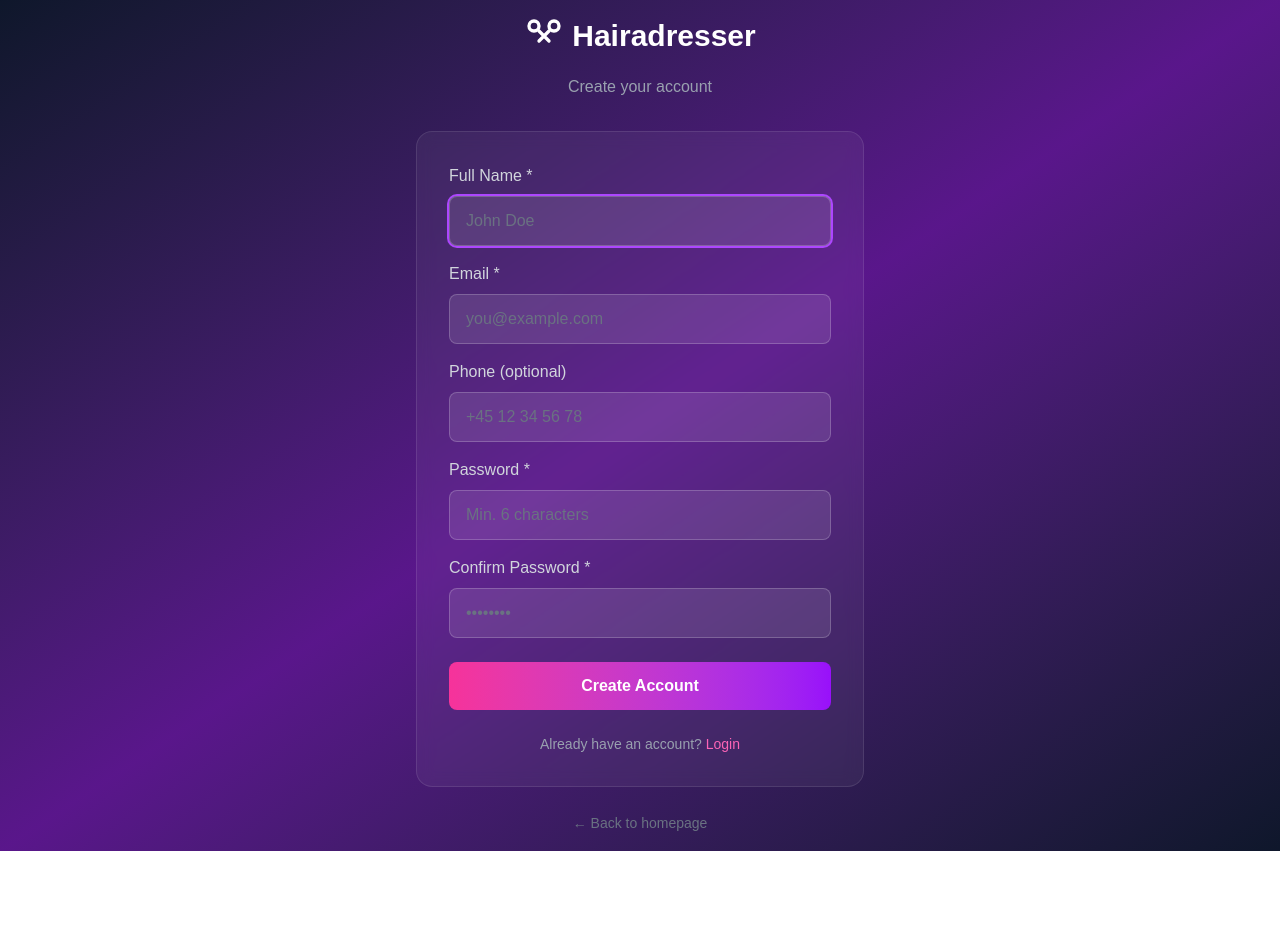
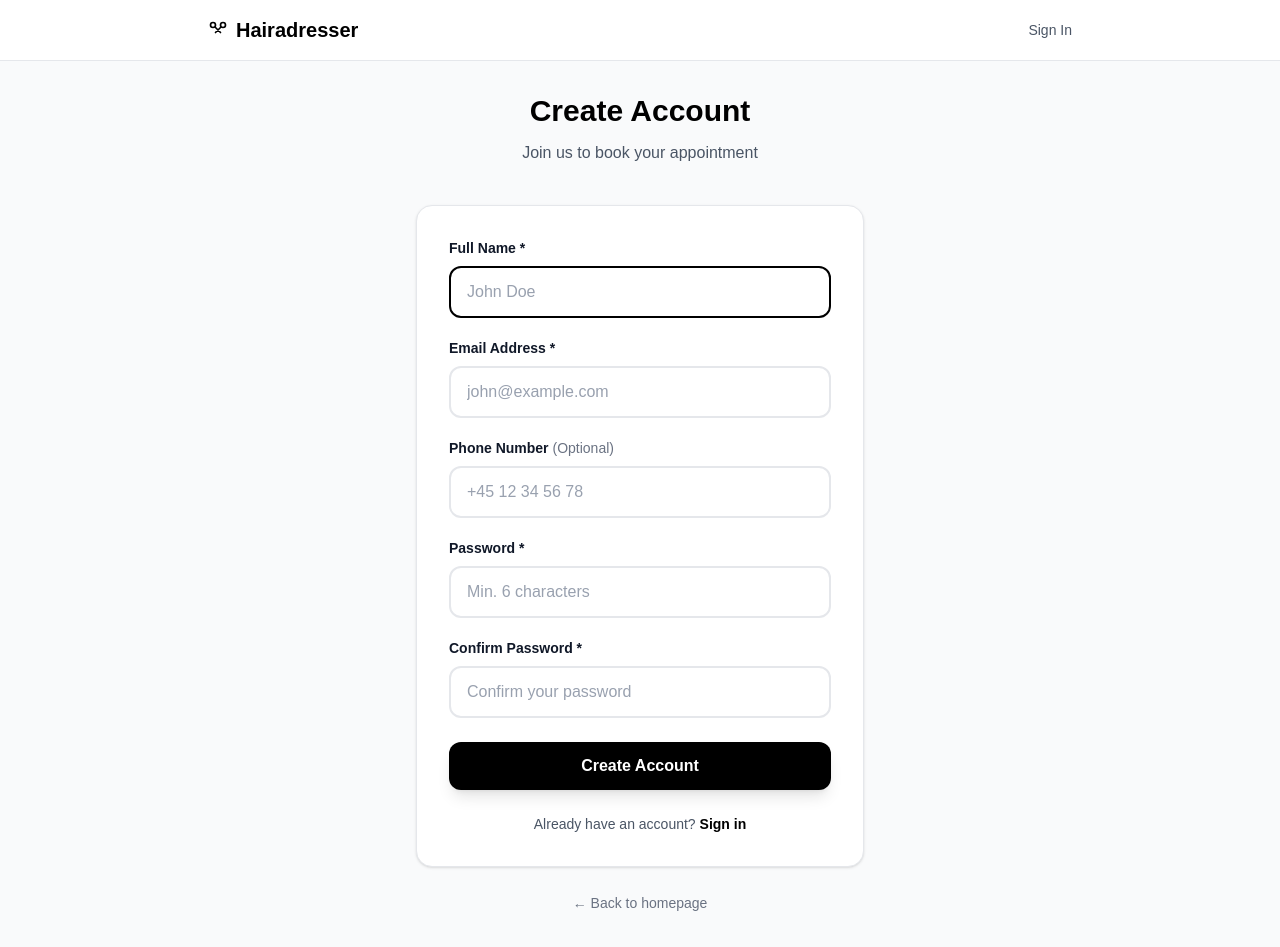
Before and after one commit to Raed22xm/hairadresser, a Next.js app: page /register in a window 1280 px wide. Before the commit the page ends 851 px from the top, so only its background shows below. Built offline with nearby package versions, Linux system fonts and the light colour scheme.

Commit message:
User updates to login/register pages and business info

```diff
--- a/src/app/login/page.tsx
+++ b/src/app/login/page.tsx
@@ -46,48 +46,61 @@ export default function LoginPage() {
   }
 
   return (
-    <div className="min-h-screen bg-gradient-to-br from-slate-900 via-purple-900 to-slate-900 flex items-center justify-center p-4">
-      <div className="w-full max-w-md">
-        {/* Logo */}
-        <div className="text-center mb-8">
-          <Link href="/" className="inline-flex items-center gap-2 group">
-            <div className="w-10 h-10 text-white group-hover:scale-110 transition-transform">
+    <div className="min-h-screen bg-gray-50 flex flex-col">
+      {/* Header */}
+      <nav className="bg-white border-b border-gray-200 sticky top-0 z-50">
+        <div className="max-w-4xl mx-auto px-4 py-4 flex justify-between items-center">
+          <Link href="/" className="text-xl font-bold flex items-center gap-2">
+            <div className="w-5 h-5">
               <ScissorsIcon className="w-full h-full" />
             </div>
-            <span className="text-3xl font-bold text-white">Hairadresser</span>
+            Hairadresser
           </Link>
-          <p className="text-gray-400 mt-3">Welcome back!</p>
+          <Link href="/register" className="text-sm font-medium text-gray-600 hover:text-black transition-colors">
+            Sign Up
+          </Link>
+        </div>
+      </nav>
+
+      {/* Main Content */}
+      <main className="flex-1 flex items-center justify-center p-4">
+        <div className="w-full max-w-md">
+          {/* Heading */}
+          <div className="text-center mb-10">
+            <h1 className="text-3xl font-bold text-black mb-3">Welcome Back</h1>
+            <p className="text-gray-600">Sign in to your account</p>
           </div>
 
           {/* Login Form */}
-        <form onSubmit={handleSubmit} className="bg-white/5 backdrop-blur-sm border border-white/10 rounded-2xl p-8">
+          <form onSubmit={handleSubmit} className="bg-white border border-gray-200 rounded-2xl p-8 shadow-sm">
             {error && (
-            <div className="bg-red-500/20 border border-red-500 text-red-300 px-4 py-3 rounded-lg mb-6 text-sm">
-              {error}
+              <div className="bg-red-50 border-2 border-red-200 text-red-700 px-4 py-4 rounded-xl mb-6 text-sm font-medium flex items-center gap-3">
+                <span>⚠️</span>
+                <span>{error}</span>
               </div>
             )}
 
-          <div className="mb-4">
-            <label className="block text-gray-300 mb-2">Email</label>
+            <div className="mb-5">
+              <label className="block text-sm font-bold text-gray-900 mb-2">Email Address</label>
               <input
                 type="email"
                 value={email}
                 onChange={(e) => setEmail(e.target.value)}
-              className="w-full bg-white/10 border border-white/20 rounded-lg px-4 py-3 text-white placeholder-gray-500 focus:outline-none focus:ring-2 focus:ring-purple-500"
-              placeholder="you@example.com"
+                className="w-full border-2 border-gray-200 rounded-xl px-4 py-3 text-gray-900 placeholder-gray-400 bg-white focus:outline-none focus:border-black transition-all"
+                placeholder="john@example.com"
                 required
                 autoFocus
               />
             </div>
 
             <div className="mb-6">
-            <label className="block text-gray-300 mb-2">Password</label>
+              <label className="block text-sm font-bold text-gray-900 mb-2">Password</label>
               <input
                 type="password"
                 value={password}
                 onChange={(e) => setPassword(e.target.value)}
-              className="w-full bg-white/10 border border-white/20 rounded-lg px-4 py-3 text-white placeholder-gray-500 focus:outline-none focus:ring-2 focus:ring-purple-500"
-              placeholder="••••••••"
+                className="w-full border-2 border-gray-200 rounded-xl px-4 py-3 text-gray-900 placeholder-gray-400 bg-white focus:outline-none focus:border-black transition-all"
+                placeholder="Enter your password"
                 required
               />
             </div>
@@ -95,25 +108,26 @@ export default function LoginPage() {
             <button
               type="submit"
               disabled={loading}
-            className="w-full py-3 bg-gradient-to-r from-pink-500 to-purple-600 rounded-lg text-white font-semibold disabled:opacity-50 transition-all hover:scale-[1.02]"
+              className="w-full py-3 bg-black text-white rounded-xl font-semibold hover:bg-gray-800 disabled:opacity-50 disabled:cursor-not-allowed transition-all shadow-lg hover:shadow-xl"
             >
-            {loading ? 'Logging in...' : 'Login'}
+              {loading ? 'Signing in...' : 'Sign In'}
             </button>
 
-          <p className="text-center text-gray-400 text-sm mt-6">
+            <p className="text-center text-gray-600 text-sm mt-6">
               Don&apos;t have an account?{' '}
-            <Link href="/register" className="text-pink-400 hover:text-pink-300">
-              Sign up
+              <Link href="/register" className="font-semibold text-black hover:underline">
+                Create one
               </Link>
             </p>
           </form>
 
           <p className="text-center mt-6">
-          <Link href="/" className="text-gray-500 hover:text-gray-400 text-sm">
+            <Link href="/" className="text-gray-500 hover:text-gray-700 text-sm font-medium transition-colors">
               ← Back to homepage
             </Link>
           </p>
         </div>
+      </main>
     </div>
   )
 }
--- a/src/app/page.tsx
+++ b/src/app/page.tsx
@@ -72,7 +72,7 @@ export default async function HomePage() {
                         Style & Elegance.
                     </h1>
                     <p className="text-xl md:text-2xl text-gray-700 max-w-2xl mx-auto leading-relaxed font-medium">
-                        Experience premium hair care in the heart of Copenhagen.
+                        Experience premium hair care in the heart of Glostrup.
                     </p>
                 </div>
 
--- a/src/app/register/page.tsx
+++ b/src/app/register/page.tsx
@@ -63,70 +63,83 @@ export default function RegisterPage() {
   }
 
   return (
-    <div className="min-h-screen bg-gradient-to-br from-slate-900 via-purple-900 to-slate-900 flex items-center justify-center p-4">
-      <div className="w-full max-w-md">
-        {/* Logo */}
-        <div className="text-center mb-8">
-          <Link href="/" className="inline-flex items-center gap-2 group">
-            <div className="w-10 h-10 text-white group-hover:scale-110 transition-transform">
+    <div className="min-h-screen bg-gray-50 flex flex-col">
+      {/* Header */}
+      <nav className="bg-white border-b border-gray-200 sticky top-0 z-50">
+        <div className="max-w-4xl mx-auto px-4 py-4 flex justify-between items-center">
+          <Link href="/" className="text-xl font-bold flex items-center gap-2">
+            <div className="w-5 h-5">
               <ScissorsIcon className="w-full h-full" />
             </div>
-            <span className="text-3xl font-bold text-white">Hairadresser</span>
+            Hairadresser
           </Link>
-          <p className="text-gray-400 mt-3">Create your account</p>
+          <Link href="/login" className="text-sm font-medium text-gray-600 hover:text-black transition-colors">
+            Sign In
+          </Link>
+        </div>
+      </nav>
+
+      {/* Main Content */}
+      <main className="flex-1 flex items-center justify-center p-4 py-8">
+        <div className="w-full max-w-md">
+          {/* Heading */}
+          <div className="text-center mb-10">
+            <h1 className="text-3xl font-bold text-black mb-3">Create Account</h1>
+            <p className="text-gray-600">Join us to book your appointment</p>
           </div>
 
           {/* Register Form */}
-        <form onSubmit={handleSubmit} className="bg-white/5 backdrop-blur-sm border border-white/10 rounded-2xl p-8">
+          <form onSubmit={handleSubmit} className="bg-white border border-gray-200 rounded-2xl p-8 shadow-sm">
             {error && (
-            <div className="bg-red-500/20 border border-red-500 text-red-300 px-4 py-3 rounded-lg mb-6 text-sm">
-              {error}
+              <div className="bg-red-50 border-2 border-red-200 text-red-700 px-4 py-4 rounded-xl mb-6 text-sm font-medium flex items-center gap-3">
+                <span>⚠️</span>
+                <span>{error}</span>
               </div>
             )}
 
-          <div className="mb-4">
-            <label className="block text-gray-300 mb-2">Full Name *</label>
+            <div className="mb-5">
+              <label className="block text-sm font-bold text-gray-900 mb-2">Full Name *</label>
               <input
                 type="text"
                 value={form.name}
                 onChange={(e) => setForm(prev => ({ ...prev, name: e.target.value }))}
-              className="w-full bg-white/10 border border-white/20 rounded-lg px-4 py-3 text-white placeholder-gray-500 focus:outline-none focus:ring-2 focus:ring-purple-500"
+                className="w-full border-2 border-gray-200 rounded-xl px-4 py-3 text-gray-900 placeholder-gray-400 bg-white focus:outline-none focus:border-black transition-all"
                 placeholder="John Doe"
                 required
                 autoFocus
               />
             </div>
 
-          <div className="mb-4">
-            <label className="block text-gray-300 mb-2">Email *</label>
+            <div className="mb-5">
+              <label className="block text-sm font-bold text-gray-900 mb-2">Email Address *</label>
               <input
                 type="email"
                 value={form.email}
                 onChange={(e) => setForm(prev => ({ ...prev, email: e.target.value }))}
-              className="w-full bg-white/10 border border-white/20 rounded-lg px-4 py-3 text-white placeholder-gray-500 focus:outline-none focus:ring-2 focus:ring-purple-500"
-              placeholder="you@example.com"
+                className="w-full border-2 border-gray-200 rounded-xl px-4 py-3 text-gray-900 placeholder-gray-400 bg-white focus:outline-none focus:border-black transition-all"
+                placeholder="john@example.com"
                 required
               />
             </div>
 
-          <div className="mb-4">
-            <label className="block text-gray-300 mb-2">Phone (optional)</label>
+            <div className="mb-5">
+              <label className="block text-sm font-bold text-gray-900 mb-2">Phone Number <span className="font-normal text-gray-500">(Optional)</span></label>
               <input
                 type="tel"
                 value={form.phone}
                 onChange={(e) => setForm(prev => ({ ...prev, phone: e.target.value }))}
-              className="w-full bg-white/10 border border-white/20 rounded-lg px-4 py-3 text-white placeholder-gray-500 focus:outline-none focus:ring-2 focus:ring-purple-500"
+                className="w-full border-2 border-gray-200 rounded-xl px-4 py-3 text-gray-900 placeholder-gray-400 bg-white focus:outline-none focus:border-black transition-all"
                 placeholder="+45 12 34 56 78"
               />
             </div>
 
-          <div className="mb-4">
-            <label className="block text-gray-300 mb-2">Password *</label>
+            <div className="mb-5">
+              <label className="block text-sm font-bold text-gray-900 mb-2">Password *</label>
               <input
                 type="password"
                 value={form.password}
                 onChange={(e) => setForm(prev => ({ ...prev, password: e.target.value }))}
-              className="w-full bg-white/10 border border-white/20 rounded-lg px-4 py-3 text-white placeholder-gray-500 focus:outline-none focus:ring-2 focus:ring-purple-500"
+                className="w-full border-2 border-gray-200 rounded-xl px-4 py-3 text-gray-900 placeholder-gray-400 bg-white focus:outline-none focus:border-black transition-all"
                 placeholder="Min. 6 characters"
                 required
                 minLength={6}
@@ -134,13 +147,13 @@ export default function RegisterPage() {
             </div>
 
             <div className="mb-6">
-            <label className="block text-gray-300 mb-2">Confirm Password *</label>
+              <label className="block text-sm font-bold text-gray-900 mb-2">Confirm Password *</label>
               <input
                 type="password"
                 value={form.confirmPassword}
                 onChange={(e) => setForm(prev => ({ ...prev, confirmPassword: e.target.value }))}
-              className="w-full bg-white/10 border border-white/20 rounded-lg px-4 py-3 text-white placeholder-gray-500 focus:outline-none focus:ring-2 focus:ring-purple-500"
-              placeholder="••••••••"
+                className="w-full border-2 border-gray-200 rounded-xl px-4 py-3 text-gray-900 placeholder-gray-400 bg-white focus:outline-none focus:border-black transition-all"
+                placeholder="Confirm your password"
                 required
               />
             </div>
@@ -148,25 +161,26 @@ export default function RegisterPage() {
             <button
               type="submit"
               disabled={loading}
-            className="w-full py-3 bg-gradient-to-r from-pink-500 to-purple-600 rounded-lg text-white font-semibold disabled:opacity-50 transition-all hover:scale-[1.02]"
+              className="w-full py-3 bg-black text-white rounded-xl font-semibold hover:bg-gray-800 disabled:opacity-50 disabled:cursor-not-allowed transition-all shadow-lg hover:shadow-xl"
             >
               {loading ? 'Creating account...' : 'Create Account'}
             </button>
 
-          <p className="text-center text-gray-400 text-sm mt-6">
+            <p className="text-center text-gray-600 text-sm mt-6">
               Already have an account?{' '}
-            <Link href="/login" className="text-pink-400 hover:text-pink-300">
-              Login
+              <Link href="/login" className="font-semibold text-black hover:underline">
+                Sign in
               </Link>
             </p>
           </form>
 
           <p className="text-center mt-6">
-          <Link href="/" className="text-gray-500 hover:text-gray-400 text-sm">
+            <Link href="/" className="text-gray-500 hover:text-gray-700 text-sm font-medium transition-colors">
               ← Back to homepage
             </Link>
           </p>
         </div>
+      </main>
     </div>
   )
 }
```
Also changed, not shown: prisma/seed.ts (+6 -3 lines). Lines whose indentation alone changed are shown as unchanged.
